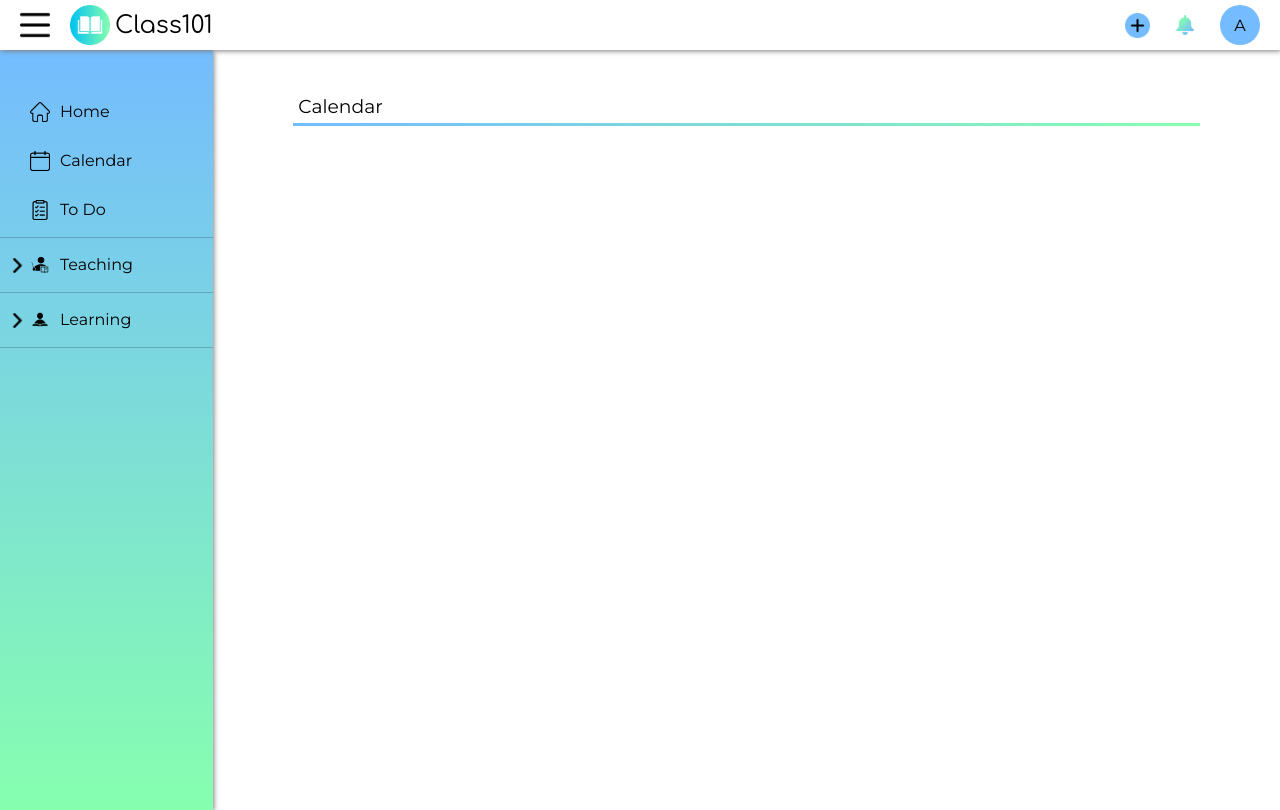
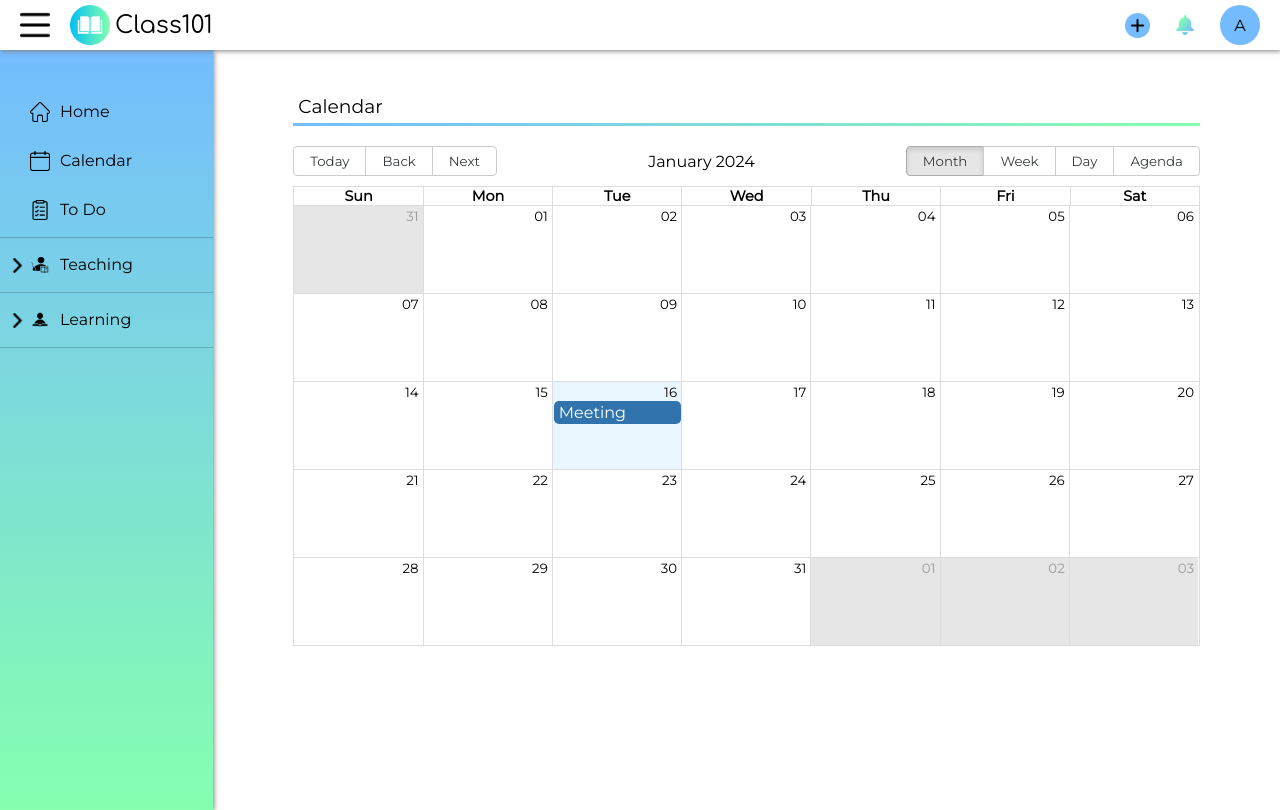
Before and after one commit to Alix144/class101, a React (Create React App) app in the folder frontend/: page /dashboard/calendar in a window 1280 px wide. Built offline with nearby package versions, Linux system fonts and the light colour scheme.

Commit message:
calendar

```diff
--- a/frontend/package.json
+++ b/frontend/package.json
@@ -9,7 +9,9 @@
     "@testing-library/user-event": "^13.5.0",
     "axios": "^1.6.3",
     "framer-motion": "^10.16.16",
+    "moment": "^2.30.1",
     "react": "^18.2.0",
+    "react-big-calendar": "^1.8.6",
     "react-dom": "^18.2.0",
     "react-redux": "^9.0.4",
     "react-router-dom": "^6.20.1",
--- a/frontend/src/components/Calendar.js
+++ b/frontend/src/components/Calendar.js
@@ -1,11 +1,14 @@
 import Board from "./Board";
 import Title from "./Title";
+import MyCalendar from "./MyCalendar";
+
 
 const Calendar = () => {
     return (
         <main>
             <div className="content">
                 <Title propTitle={"Calendar"}/>
+                <MyCalendar/>
             </div>
         </main>
      );
--- /dev/null
+++ b/frontend/src/components/MyCalendar.js
@@ -0,0 +1,30 @@
+import React from 'react';
+import { Calendar, momentLocalizer } from 'react-big-calendar';
+import 'react-big-calendar/lib/css/react-big-calendar.css';
+import moment from 'moment';
+
+const localizer = momentLocalizer(moment);
+const MyCalendar = () => {
+    const events = [
+        {
+          title: 'Meeting',
+          start: new Date(2024, 0, 16, 10, 0),
+          end: new Date(2024, 0, 16, 12, 0),
+        },
+        // Add more events as needed
+      ];
+
+    return (
+        <div>
+          <Calendar
+            localizer={localizer}
+            events={events}
+            startAccessor="start"
+            endAccessor="end"
+            style={{ height: 500 }} // Set the calendar height as needed
+          />
+        </div>
+      );
+}
+
+export default MyCalendar;
```
Also changed, not shown: 1 other file (tests, documents, lock files or other folders).
